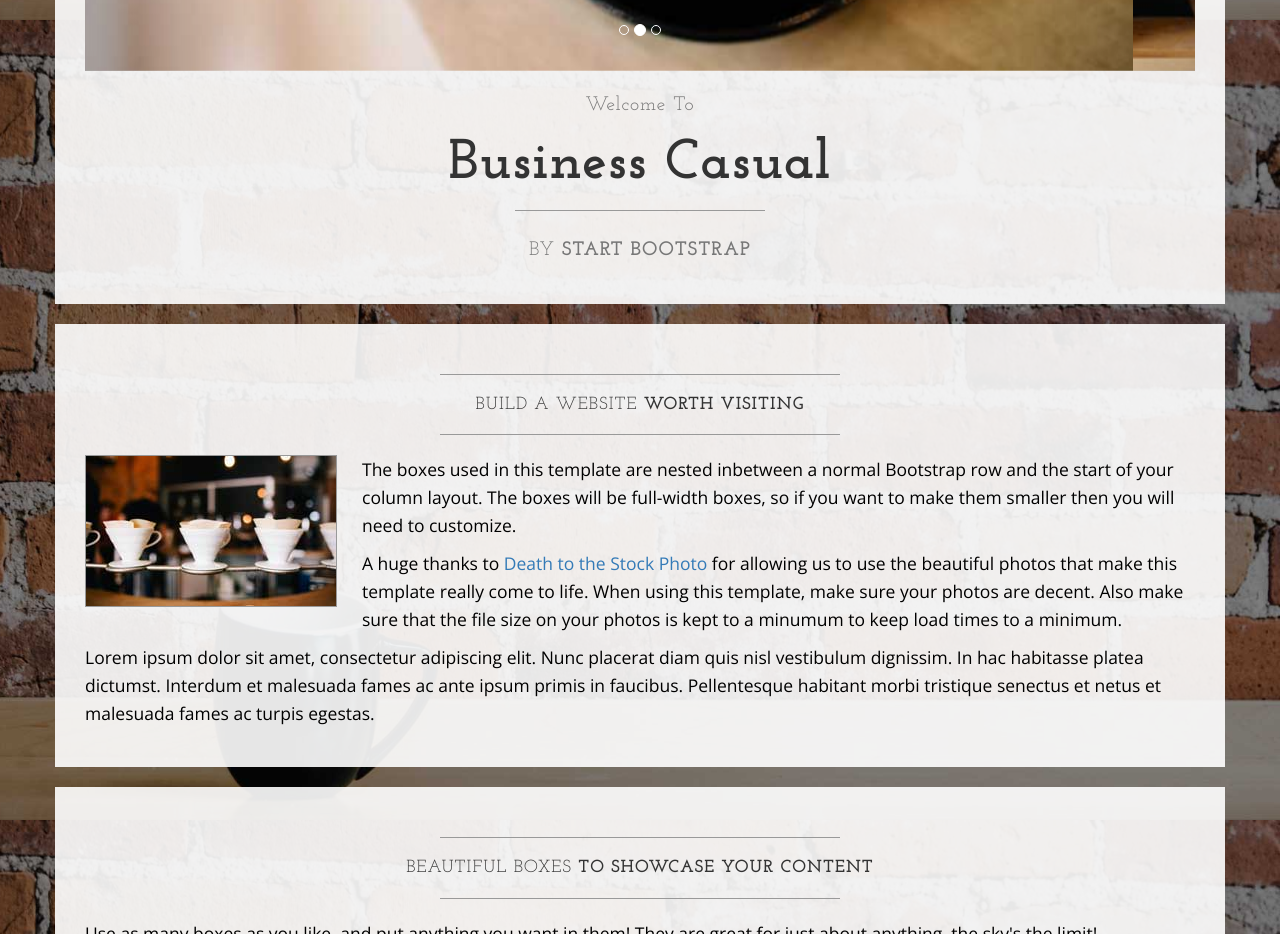
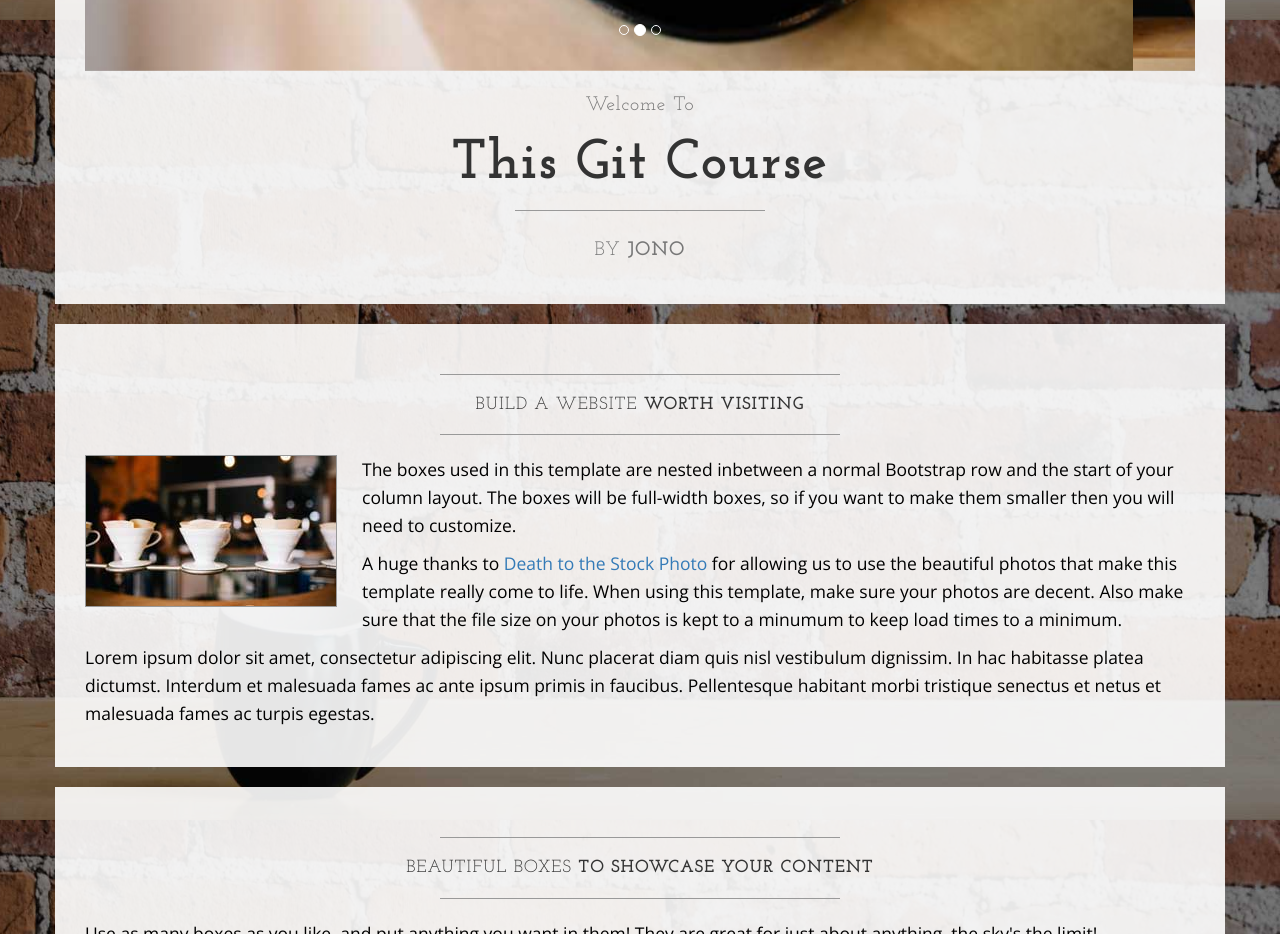
Before and after one commit to rodgersjono/learnablegitcourse, a plain HTML site: page index.html in a window 1280 px wide. Shown: the part 780-1714 px from the top of the page. Drawn offline with nearby package versions, Linux system fonts and the light colour scheme.

Commit message:
Chnaged items after carousel

```diff
--- a/index.html
+++ b/index.html
@@ -108,11 +108,11 @@
                     <h2 class="brand-before">
                         <small>Welcome to</small>
                     </h2>
-                    <h1 class="brand-name">Business Casual</h1>
+                    <h1 class="brand-name">This Git Course</h1>
                     <hr class="tagline-divider">
                     <h2>
                         <small>By
-                            <strong>Start Bootstrap</strong>
+                            <strong>Jono</strong>
                         </small>
                     </h2>
                 </div>
```
